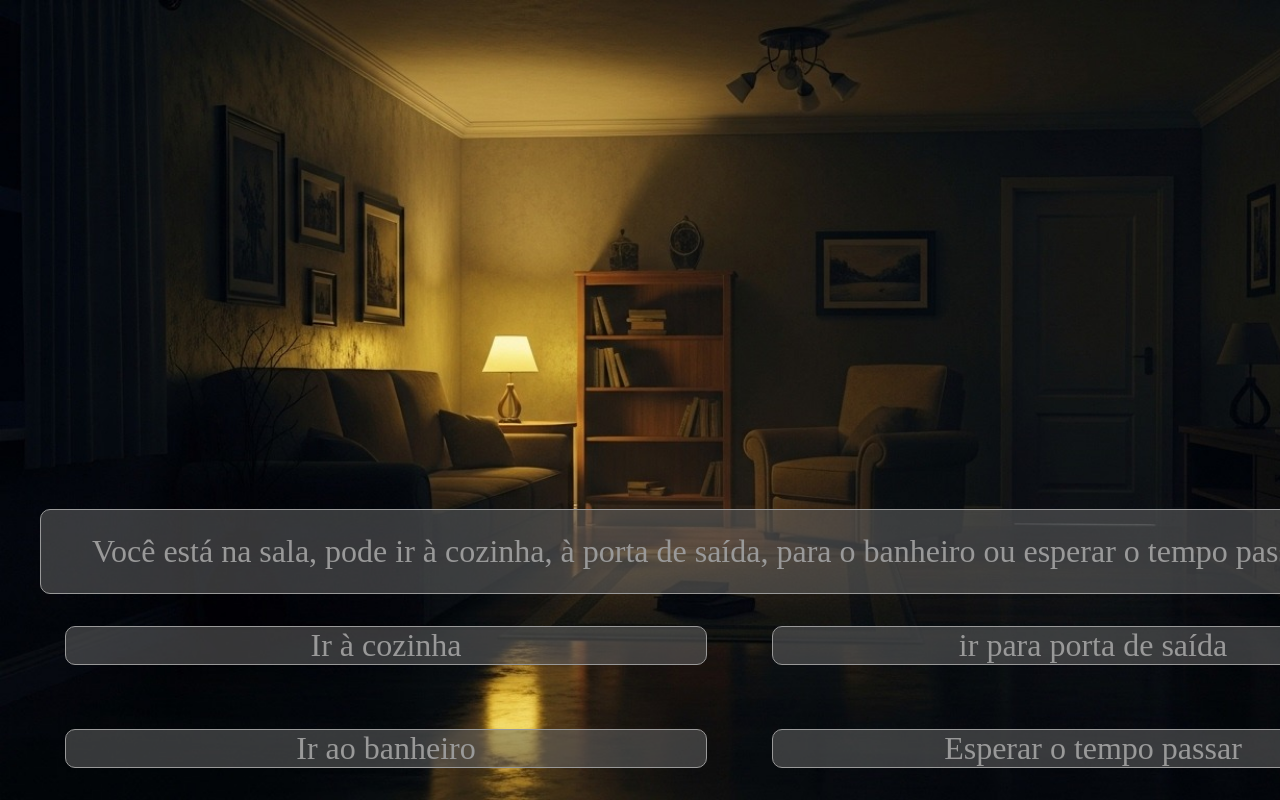
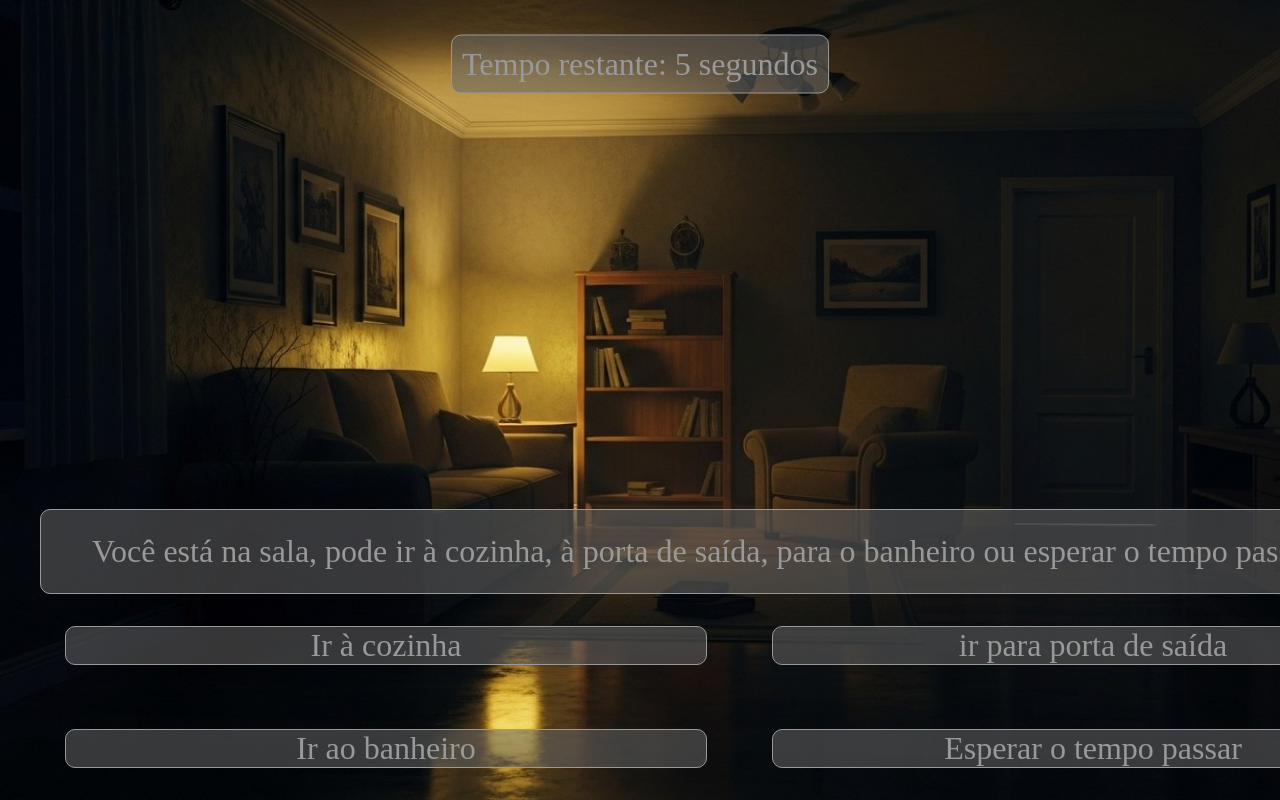
Before and after one commit to Franca28/EscapeRoom, a plain HTML site: page jogo/sala.html in a window 1280 px wide. Shown: the top 800 px of the page. Drawn offline with Linux system fonts and the light colour scheme.

Commit message:
mudancas

```diff
--- a/jogo/css/banheiro.css
+++ b/jogo/css/banheiro.css
@@ -18,6 +18,15 @@ div {
     justify-content: center;
     align-items: center;
     margin-inline: 40px;
+}
+
+#temporizador {
+    position: absolute;
+    margin: 0;
+    top: 4rem;
+    left: 50%;
+    transform: translate(-50%, -50%);
+    padding: 10px;
 }
 
 p {
--- a/jogo/css/cozinha.css
+++ b/jogo/css/cozinha.css
@@ -18,6 +18,15 @@ div {
     justify-content: center;
     align-items: center;
     margin-inline: 40px;
+}
+
+#temporizador {
+    position: absolute;
+    margin: 0;
+    top: 4rem;
+    left: 50%;
+    transform: translate(-50%, -50%);
+    padding: 10px;
 }
 
 p {
--- a/jogo/css/quarto.css
+++ b/jogo/css/quarto.css
@@ -18,6 +18,15 @@ div {
     justify-content: center;
     align-items: center;
     margin-inline: 40px;
+}
+
+#temporizador {
+    position: absolute;
+    margin: 0;
+    top: 4rem;
+    left: 50%;
+    transform: translate(-50%, -50%);
+    padding: 10px;
 }
 
 p {
--- a/jogo/css/sala.css
+++ b/jogo/css/sala.css
@@ -18,6 +18,15 @@ div {
     justify-content: center;
     align-items: center;
     margin-inline: 40px;
+}
+
+#temporizador {
+    position: absolute;
+    margin: 0;
+    top: 4rem;
+    left: 50%;
+    transform: translate(-50%, -50%);
+    padding: 10px;
 }
 
 p {
--- a/jogo/sala.html
+++ b/jogo/sala.html
@@ -7,6 +7,7 @@
     <link rel="stylesheet" href="./css/sala.css">
 </head>
 <body>
+    <div id="temporizador">Tempo restante: 10 segundos</div>
     <div id="texto">Você está na sala, pode ir à cozinha, à porta de saída, para o banheiro ou esperar o tempo passar.</div>
     <p class="p1" onclick="mudarTexto1()">Ir à cozinha</p>
     <p class="p2" onclick="mudarTexto2()">ir para porta de saída</p>
@@ -14,6 +15,19 @@
     <p class="p4" onclick="mudarTexto4()">Esperar o tempo passar</p>
 
     <script>
+
+        let segundos = 10
+        const contador = document.getElementById("temporizador")
+        setInterval(() => {
+            if (segundos == 0) {
+                clearInterval();
+                contador.textContent = `Acabou o tempo`
+            } else {
+                segundos--
+            contador.textContent = `Tempo restante: ${segundos} segundos`
+            }
+        }, 1000);
+
         let n = 0;
         function mudarTexto1() {
             n += 1;
```
Also changed, not shown: JOGO FINAL/frameQuarto.html (added, +43 -0 lines), jogo/banheiro.html (+1 -0 lines), jogo/cozinha.html (+2 -0 lines), jogo/quarto.html (+1 -0 lines), JOGO FINAL/frameBanheiro.html (added), JOGO FINAL/frameCozinha.html (added), JOGO FINAL/framePrincipal.html (added), JOGO FINAL/frameSala.html (added).
